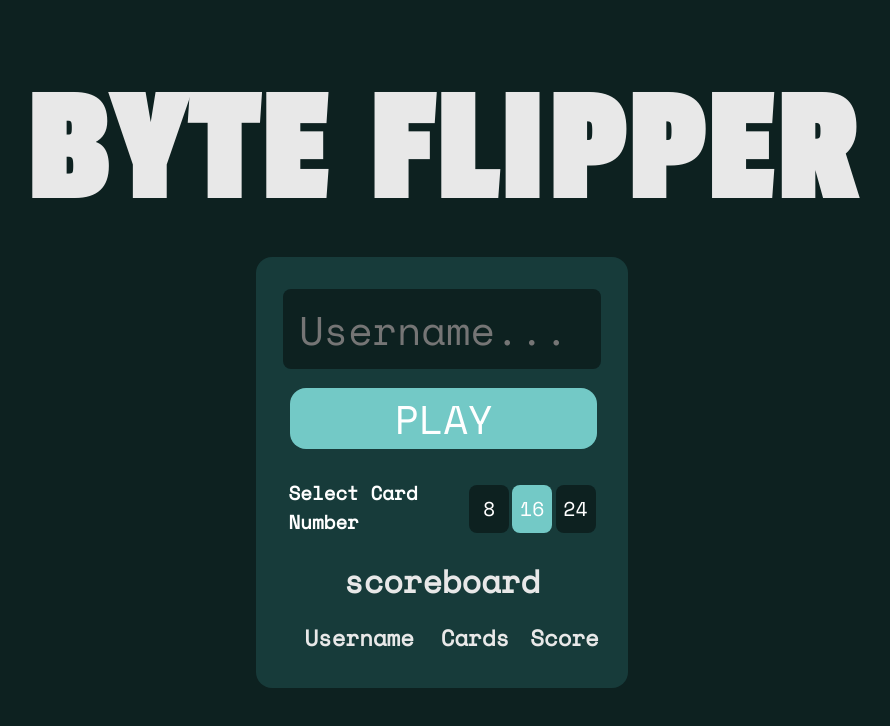
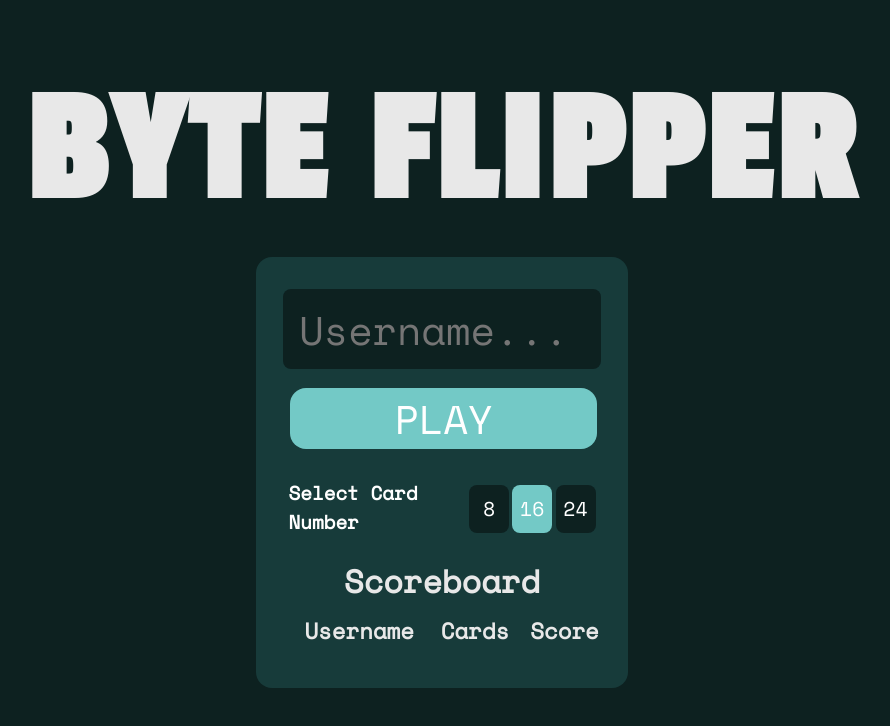
Before and after one commit to ThatLukeDev/parallax, a React (Vite) app in the folder Employer Project/: page / in a window 1280 px wide. Shown: the top 726 px of the page, without its empty margins (198-1088 px from the left). Built offline with nearby package versions, Linux system fonts and the light colour scheme.

Commit message:
fixed buttons to some extent

```diff
--- a/Employer Project/src/App.css
+++ b/Employer Project/src/App.css
@@ -25,6 +25,7 @@ Thanks for using RealtimeColors.com!
   width: 100%;
   height: 6vh;
   font-size: 1.4vh;
+  align-items: center;
   position: relative;
 }
 .rightElement {
@@ -65,7 +66,6 @@ Thanks for using RealtimeColors.com!
   color: white;
   position: absolute;
   left: -4.5vh;
-  top: 3vh;
 }
 .selected {
   background-color: #73c9c6;
--- a/Employer Project/src/components/MainMenu.tsx
+++ b/Employer Project/src/components/MainMenu.tsx
@@ -61,7 +61,7 @@ const [scoreBoardEntries, setScoreBoardEntries] = useState([])
               <button className='removeBorder secondaryColour smallText squareBtn buttonClick' onClick={() => {toggleButtons(current)}} id={`${current}-card`}>{current}</button>
             )}
           </div>
-          <h1 className='noMargin primaryColour'>scoreboard</h1>
+          <h1 className='noMargin primaryColour'>Scoreboard</h1>
           <div className='primaryColour scoreBoardContainer'  id='scoreboard'>
             <div className='scoreRow'>
               <h1></h1>
--- a/Employer Project/src/components/ScoreComponent.tsx
+++ b/Employer Project/src/components/ScoreComponent.tsx
@@ -7,7 +7,7 @@ const ScoreComponent = ({username, cards, score}) => {
   }
   return (
     <div className='scoreRow' id={`scoreboardBody_${username}`}>
-      <button className='squareBtn2 removeBorder' onClick={() => removeSelf()}>X</button>
+      <h1 className='squareBtn2 removeBorder' onClick={() => removeSelf()}>X</h1>
       <h1>{username}</h1>
       <h1 className='rightElementTwo'>{cards}</h1>
       <h1 className='rightElement'>{score}</h1>
```
